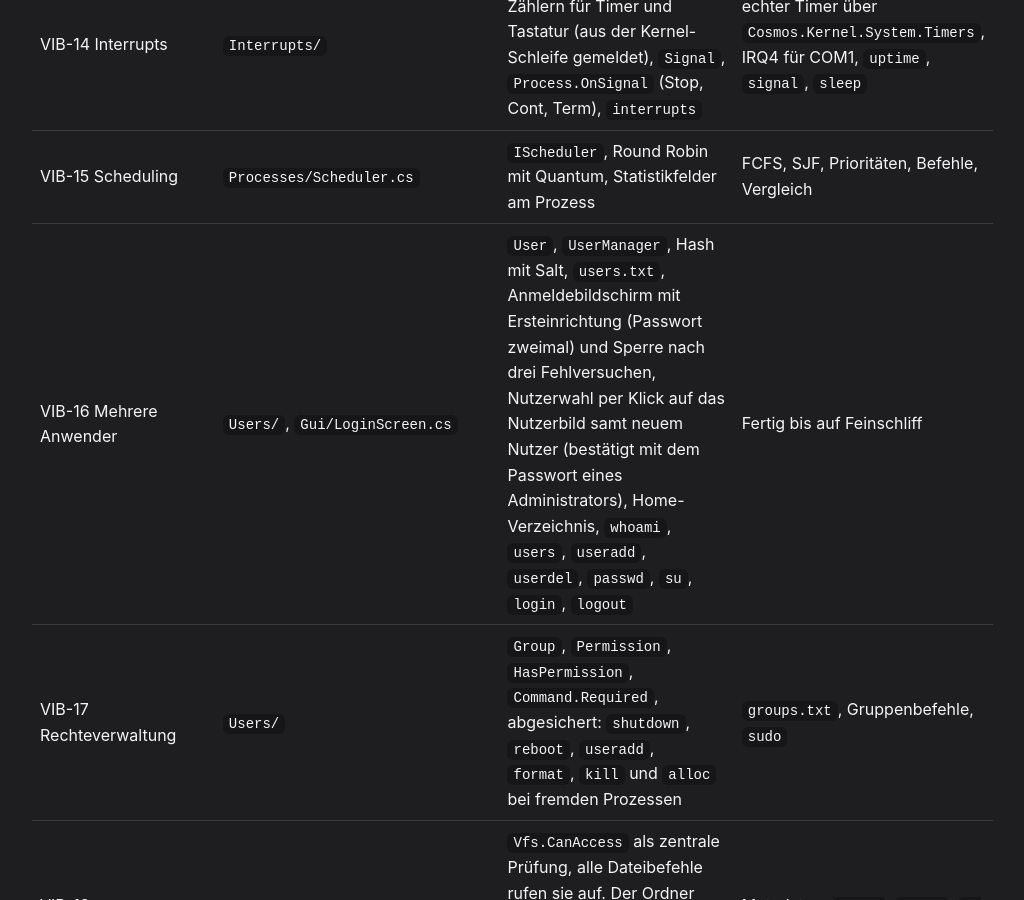
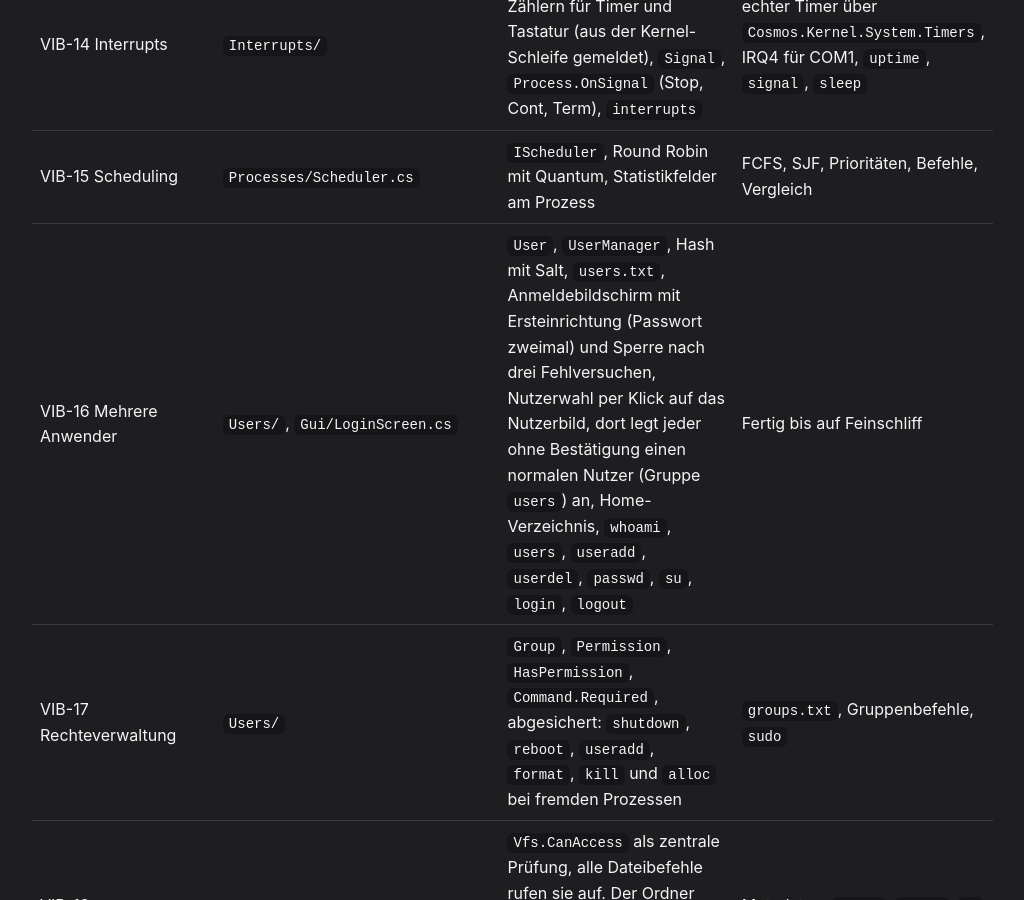
Before and after one commit to DHGE2025/VibanOS, a Jekyll site: the page built from docs/architektur.md, in a window 1280 px wide and 900 px high, scrolled down 5094 px. Shown: the whole window, without its empty margins (198-1222 px from the left). Built offline with Jekyll 4.4.1, drawn with Linux system fonts in a browser that asks for light colours; our own code applies the rules of GitHub Pages for plain Markdown files.

Commit message:
VIB-16: Architektur-Doku zur Nutzerwahl ohne Admin-Bestätigung
Co-Authored-By: Claude Opus 5.5 <noreply@anthropic.com>
Claude-Session: https://claude.ai/code/session_01H7hxs4zb12hNGVdqXZWu7d

```diff
--- a/docs/architektur.md
+++ b/docs/architektur.md
@@ -81,7 +81,7 @@ Eine neue, leere Platte hat weder Partitionstabelle noch Dateisystem. Der Befehl
 | VIB-13 Kommunikation | `Ipc/` | `Message`, `Mailbox` je Prozess, asynchrones `Send`, `TryReceive` | `SendSync`, blockierendes `Receive`, Demos, Befehle |
 | VIB-14 Interrupts | `Interrupts/` | `InterruptManager` mit Zählern für Timer und Tastatur (aus der Kernel-Schleife gemeldet), `Signal`, `Process.OnSignal` (Stop, Cont, Term), `interrupts` | echter Timer über `Cosmos.Kernel.System.Timers`, IRQ4 für COM1, `uptime`, `signal`, `sleep` |
 | VIB-15 Scheduling | `Processes/Scheduler.cs` | `IScheduler`, Round Robin mit Quantum, Statistikfelder am Prozess | FCFS, SJF, Prioritäten, Befehle, Vergleich |
-| VIB-16 Mehrere Anwender | `Users/`, `Gui/LoginScreen.cs` | `User`, `UserManager`, Hash mit Salt, `users.txt`, Anmeldebildschirm mit Ersteinrichtung (Passwort zweimal) und Sperre nach drei Fehlversuchen, Nutzerwahl per Klick auf das Nutzerbild samt neuem Nutzer (bestätigt mit dem Passwort eines Administrators), Home-Verzeichnis, `whoami`, `users`, `useradd`, `userdel`, `passwd`, `su`, `login`, `logout` | Fertig bis auf Feinschliff |
+| VIB-16 Mehrere Anwender | `Users/`, `Gui/LoginScreen.cs` | `User`, `UserManager`, Hash mit Salt, `users.txt`, Anmeldebildschirm mit Ersteinrichtung (Passwort zweimal) und Sperre nach drei Fehlversuchen, Nutzerwahl per Klick auf das Nutzerbild, dort legt jeder ohne Bestätigung einen normalen Nutzer (Gruppe `users`) an, Home-Verzeichnis, `whoami`, `users`, `useradd`, `userdel`, `passwd`, `su`, `login`, `logout` | Fertig bis auf Feinschliff |
 | VIB-17 Rechteverwaltung | `Users/` | `Group`, `Permission`, `HasPermission`, `Command.Required`, abgesichert: `shutdown`, `reboot`, `useradd`, `format`, `kill` und `alloc` bei fremden Prozessen | `groups.txt`, Gruppenbefehle, `sudo` |
 | VIB-18 Zugriffsbeschränkung | `FileSystem/Vfs.cs` | `Vfs.CanAccess` als zentrale Prüfung, alle Dateibefehle rufen sie auf. Der Ordner `system/` ist schon Administratoren vorbehalten, alles andere steht noch jedem offen | Metadaten, `chmod`, `chown`, `ls -l` |
 
```
